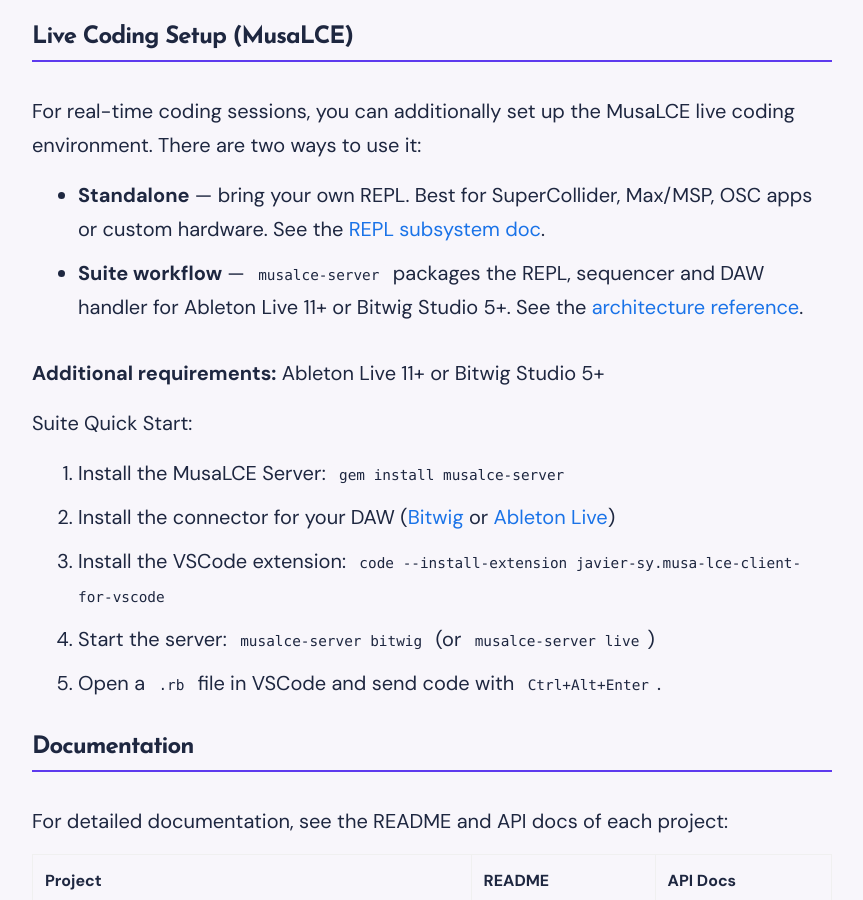
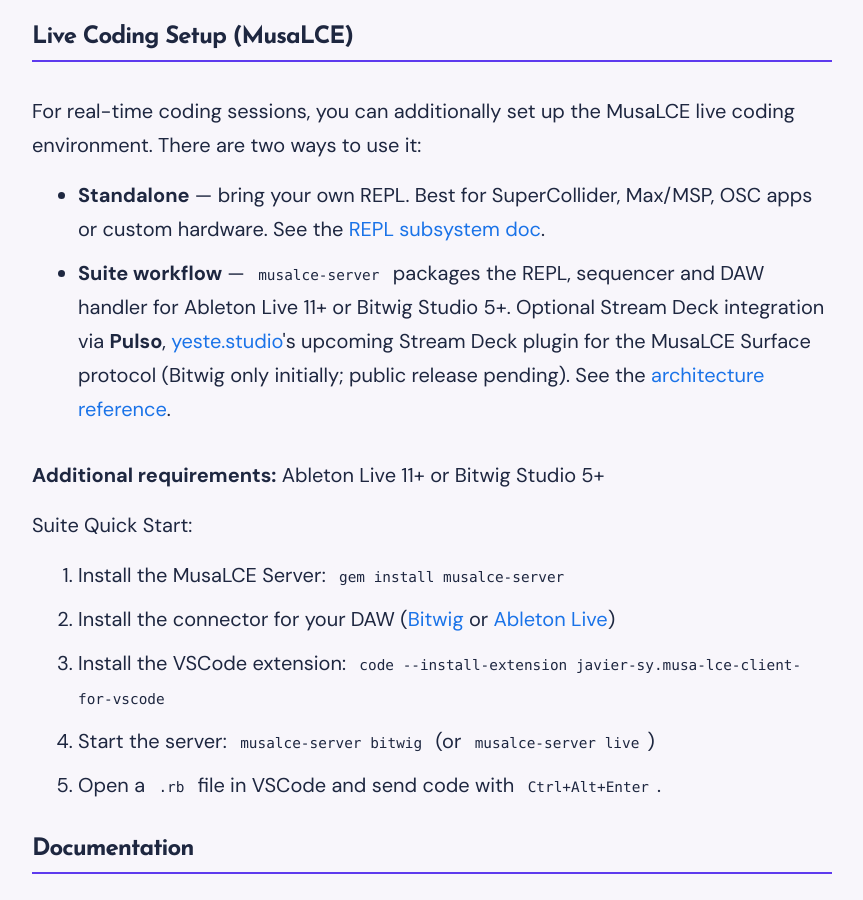
Before and after one commit to javier-sy/musadsl-website, a Jekyll site: the page built from index.html, in a window 1280 px wide and 900 px high, scrolled down 6423 px. Shown: the whole window, without its empty margins (208-1071 px from the left). Built offline with Jekyll 4.4.1, drawn with Linux system fonts in a browser that asks for light colours; comment, search, counter and statistics services are not loaded.

Commit message:
Web: re-introduce Pulso mention in Suite workflow, framed as upcoming
Pulso was removed in 0dc387e as 'not yet a released product'. The
removal was too aggressive: Pulso is a real component the suite
already supports (the Surface relay ships in MusaLCEforBitwig and
in musalce-server). Hiding it makes the documented Surface relay
feature feel orphaned.

Re-introduce the mention in the Suite workflow bullet of the Home,
this time:
- Without linking to the private repo (would be a 404).
- With clear status framing: 'yeste.studio's upcoming Stream Deck
  plugin for the MusaLCE Surface protocol (Bitwig only initially;
  public release pending)'.
- Link to yeste.studio instead.

When Pulso ships, swap the bare yeste.studio link for the actual
Pulso repo/page URL.

Co-Authored-By: Claude Opus 4.7 (1M context) <noreply@anthropic.com>

```diff
--- a/index.html
+++ b/index.html
@@ -378,7 +378,11 @@ description: MusaDSL is an open source Ruby framework for algorithmic sound and
           Max/MSP, OSC apps or custom hardware. See the
           <a href="https://github.com/javier-sy/musa-dsl/blob/master/docs/subsystems/repl.md" target="_blank" rel="noopener">REPL subsystem doc</a>.</li>
         <li><strong>Suite workflow</strong> — <code>musalce-server</code> packages the REPL,
-          sequencer and DAW handler for Ableton Live 11+ or Bitwig Studio 5+. See the
+          sequencer and DAW handler for Ableton Live 11+ or Bitwig Studio 5+. Optional
+          Stream Deck integration via <strong>Pulso</strong>,
+          <a href="https://yeste.studio" target="_blank" rel="noopener">yeste.studio</a>'s
+          upcoming Stream Deck plugin for the MusaLCE Surface protocol (Bitwig only
+          initially; public release pending). See the
           <a href="https://github.com/javier-sy/musalce-server/blob/master/docs/architecture.md" target="_blank" rel="noopener">architecture reference</a>.</li>
       </ul>
       <p><strong>Additional requirements:</strong> Ableton Live 11+ or Bitwig Studio 5+</p>
```
